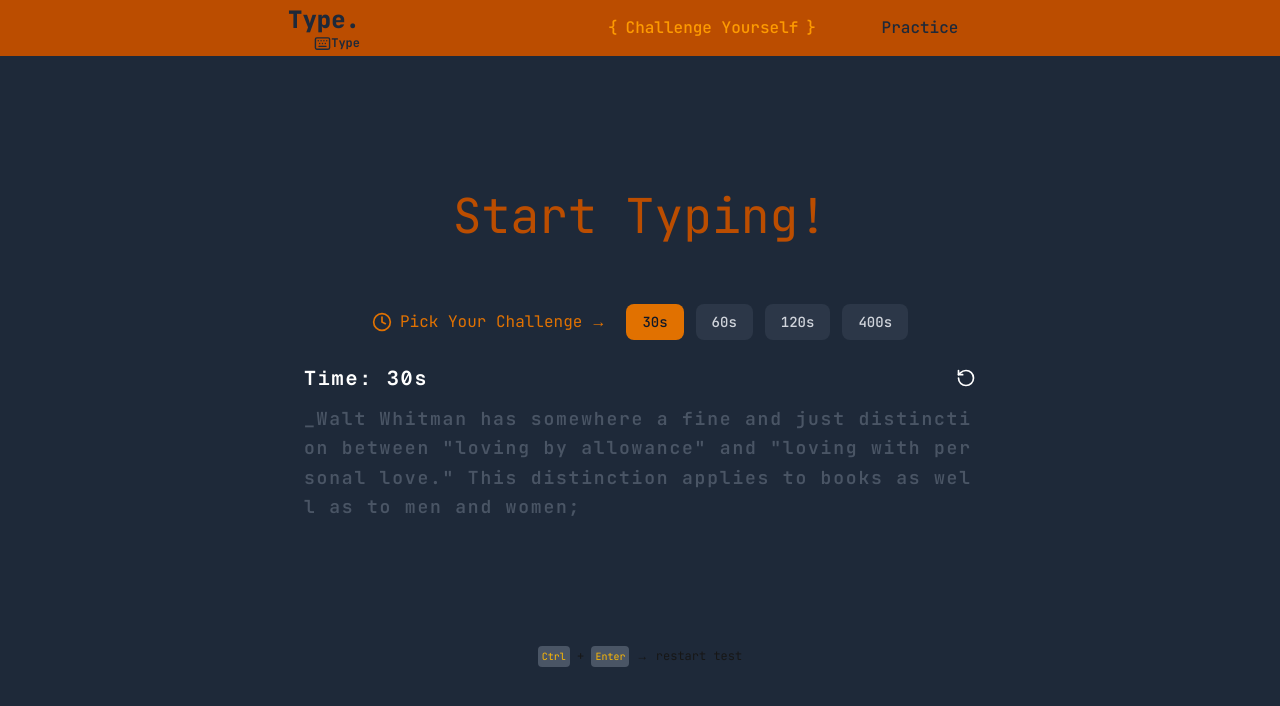
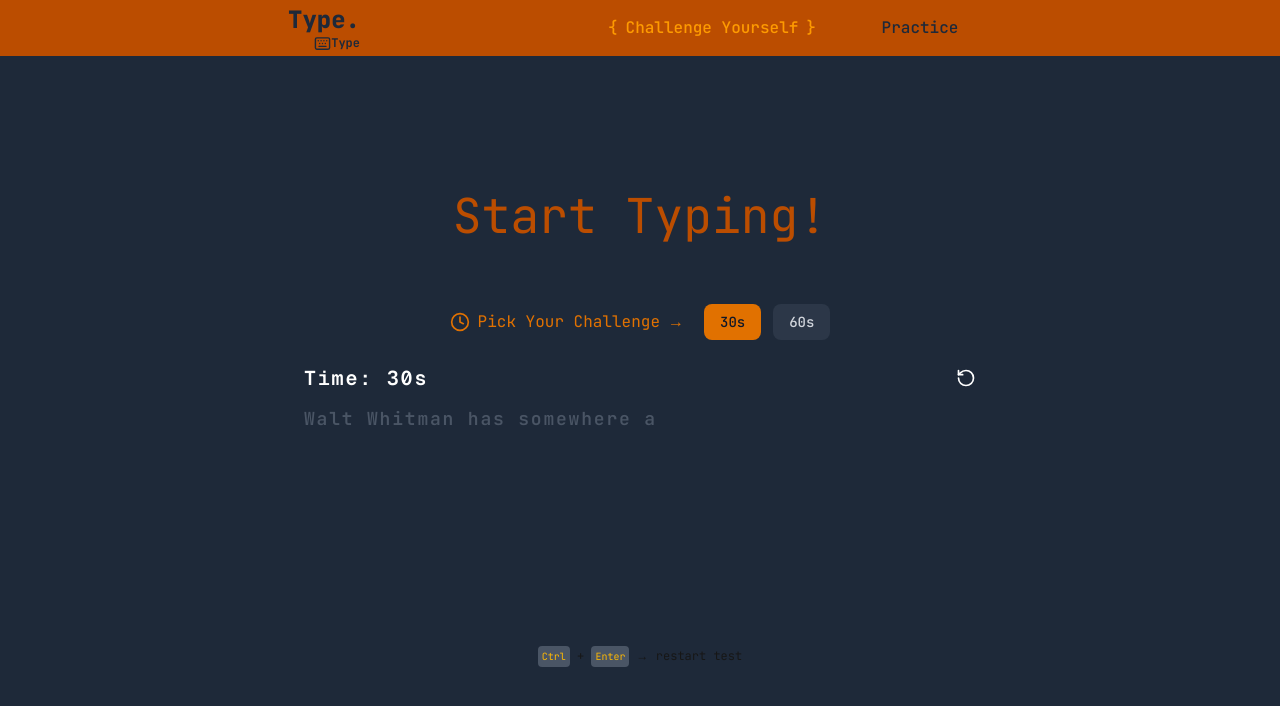
Before and after one commit to THEGunDevil/type-testing-website-frontend, a Next.js app: page / in a window 1280 px wide. Shown: the top 706 px of the page. Built offline with nearby package versions, Linux system fonts and the light colour scheme.

Commit message:
--allow-empty-message

```diff
--- a/app/page.tsx
+++ b/app/page.tsx
@@ -1,4 +1,4 @@
-"use client"
+"use client";
 
 import ChallengeOptions from "@/components/ChallengeOptions";
 import KeyboardShortcuts from "@/components/keyboardShortcuts";
@@ -7,7 +7,7 @@ import TextField from "@/components/TextField";
 import Timer from "@/components/Timer";
 import { useTextData } from "@/hooks/useTextData";
 import { loopString, proccessedTextData } from "@/lib/utils";
-import { useEffect, useState, useMemo } from "react";
+import { useEffect, useState, useMemo, useRef } from "react"; // useRef যুক্ত করা হয়েছে
 
 export default function Home() {
   const { text, fetchTextOffline } = useTextData();
@@ -16,40 +16,62 @@ export default function Home() {
     fetchTextOffline();
   }, []);
 
-  const processedTexts = useMemo(() => proccessedTextData(text?.data ?? ""), [text]);
+  const processedTexts = useMemo(
+    () => proccessedTextData(text?.data ?? ""),
+    [text],
+  );
   const [currentTextIndex, setCurrentTextIndex] = useState<number>(0);
   const practiceText = processedTexts[currentTextIndex] ?? "";
-  const practiceTextLetters = useMemo(() => loopString(practiceText), [practiceText]);
+  const practiceTextLetters = useMemo(
+    () => loopString(practiceText),
+    [practiceText],
+  );
 
   const [typedLetterArr, setTypedLetterArr] = useState<string[]>([]);
+
+  // লেটেস্ট টাইপ করা ডেটা ট্র্যাক করার জন্য useRef ব্যবহার করা হলো
+  const typedLetterArrRef = useRef<string[]>([]);
+  useEffect(() => {
+    typedLetterArrRef.current = typedLetterArr;
+  }, [typedLetterArr]);
+
   const [timer, setTimer] = useState<number>(30);
+  const timerRef = useRef(timer);
+  useEffect(() => {
+    timerRef.current = timer;
+  }, [timer]);
   const [selectedTimer, setSelectedTimer] = useState<number | null>(null);
   const [isStarted, setIsStarted] = useState(false);
   const [timeUp, setTimeUp] = useState<boolean>(false);
   const [hoveredTimer, setHoveredTimer] = useState<number | null>(null);
 
-  // Unified Timer Logic
+  const typedLetterArrToParagraph: string = typedLetterArr.join("");
+  const typedWords = typedLetterArrToParagraph.split(" ");
+  const [totalOfTypedLetters, setTotalOfTypedLetters] = useState<string[][]>(
+    [],
+  );
   useEffect(() => {
-    let interval: NodeJS.Timeout;
-    if (isStarted) {
-      interval = setInterval(() => {
-        setTimer((prev) => {
-          if (prev <= 1) {
+    if (!isStarted) return; // গেম শুরু না হলে কিছুই হবে না
+
+    const interval = setInterval(() => {
+      // timerRef.current ব্যবহার করে আমরা চেক করছি সময় ১ বা তার কম হলো কি না
+      if (timerRef.current <= 1) {
         clearInterval(interval);
+        setTimer(0);
         setTimeUp(true);
         setIsStarted(false);
-            return 0;
+        setTotalOfTypedLetters((prevArr) => [
+          ...prevArr,
+          typedLetterArrRef.current,
+        ]);
+      } else {
+        setTimer((prev) => prev - 1);
       }
-          return prev - 1;
-        });
     }, 1000);
-    }
-    return () => clearInterval(interval);
-  }, [isStarted]);
 
-  // Statistics Calculation
-  const typedLetterArrToParagraph: string = typedLetterArr.join("");
-  const typedWords = typedLetterArrToParagraph.split(" ");
+    return () => clearInterval(interval); // Cleanup function
+  }, [isStarted]); // এখানে শুধু isStarted থাকবে
+
   let countCorrectWords: number = 0;
 
   for (const w of typedWords) {
@@ -57,18 +79,21 @@ export default function Home() {
       countCorrectWords++;
     }
   }
-
-  const correctCharacterCount = typedLetterArr.reduce((count, letter, index) => {
+  const correctCharacterCount = typedLetterArr.reduce(
+    (count, letter, index) => {
       return letter === practiceTextLetters[index] ? count + 1 : count;
-  }, 0);
+    },
+    0,
+  );
 
   const incorrectCharacterCount = typedLetterArr.length - correctCharacterCount;
-  const accuracy = typedLetterArr.length > 0
+  const accuracy =
+    typedLetterArr.length > 0
       ? Math.round((correctCharacterCount / typedLetterArr.length) * 100)
       : 0;
 
   // Handlers
-  const challengeOptions = [30, 60, 120, 400];
+  const challengeOptions = [30, 60];
 
   const handleChangeTimeOnHover = (o: number) => setHoveredTimer(o);
 
@@ -78,25 +103,34 @@ export default function Home() {
     setTypedLetterArr([]);
     setIsStarted(false);
     setHoveredTimer(null);
+    setTotalOfTypedLetters([]); // সময় পরিবর্তন করলে হিস্ট্রি ক্লিয়ার হওয়া উচিত
   };
 
   const handleRestart = () => {
-    setTimer(selectedTimer ?? 30); // reset to selected time instead of defaulting to 30
+    setTimer(selectedTimer ?? 30);
     setTimeUp(false);
     setTypedLetterArr([]);
     setIsStarted(false);
     setHoveredTimer(null);
+    setTotalOfTypedLetters([]); // রিস্টার্ট করলেও হিস্ট্রি ক্লিয়ার করে দেওয়া হলো
+    setCurrentTextIndex(0); // রিস্টার্টে প্রথম টেক্সটে নিয়ে আসার জন্য (প্রয়োজন হলে)
   };
 
-  const handleCompleteText = () => {
+  // Home.tsx এর ভেতরে:
+
+  const handleCompleteText = (finalTypedArr: string[]) => {
+    // এখানে typedLetterArr এর বদলে finalTypedArr ব্যবহার করুন!
+    setTotalOfTypedLetters((prev) => [...prev, finalTypedArr]);
+
     const nextIndex = currentTextIndex + 1;
     if (nextIndex < processedTexts.length) {
       setCurrentTextIndex(nextIndex);
-      setTypedLetterArr([]); // clear typed characters for the next string
+      setTypedLetterArr([]);
+    } else {
+      // The whole test is completely finished.
     }
   };
 
-  // Shortcut Event Listener
   useEffect(() => {
     const handleKeyDown = (e: KeyboardEvent) => {
       if (e.key === "Enter" && (e.ctrlKey || e.metaKey)) {
@@ -108,10 +142,17 @@ export default function Home() {
     return () => {
       window.removeEventListener("keydown", handleKeyDown);
     };
-  }, [selectedTimer]); // Dependency added so it pulls the right time on reset
+  }, [selectedTimer]);
 
   const displayedTimer = hoveredTimer ?? timer;
 
+  // useEffect(() => {
+  //   console.log(totalOfTypedLetters);
+  // }, [totalOfTypedLetters]);
+  console.log(practiceTextLetters.length);
+  console.log(typedLetterArr.length);
+  console.log("practiceTextLetters: ", practiceTextLetters);
+  console.log("typedLetterArr: ", typedLetterArr);
   return (
     <main className="mt-14 xl:px-72 md:px-24 px-5 bg-gray-800">
       <section className="pt-10 font-jetbrains min-h-screen flex flex-col justify-center items-center">
--- a/components/ChallengeOptions.tsx
+++ b/components/ChallengeOptions.tsx
@@ -1,3 +1,4 @@
+"use client"
 import { Clock } from 'lucide-react'
 type ChallengeOptionProps = {
   challengeOptions: number[];
--- a/components/Result.tsx
+++ b/components/Result.tsx
@@ -1,5 +1,4 @@
-import React from "react";
-
+"use client"
 type ResultProps = {
   countCorrectWords: number;
   accuracy: number;
--- a/components/TextField.tsx
+++ b/components/TextField.tsx
@@ -1,6 +1,6 @@
 "use client";
 
-import { Dispatch, SetStateAction } from "react";
+import { Dispatch, SetStateAction, useEffect } from "react";
 
 type TextFieldProps = {
   practiceText: string;
@@ -10,7 +10,7 @@ type TextFieldProps = {
   isStarted: boolean;
   setIsStarted: Dispatch<SetStateAction<boolean>>;
   timeUp: boolean;
-  onComplete: () => void;
+  onComplete: (finalArr: string[]) => void;
 };
 
 function TextField({
@@ -23,7 +23,6 @@ function TextField({
   timeUp,
   onComplete,
 }: TextFieldProps) {
-
   const handleTypedText = (e: React.ChangeEvent<HTMLTextAreaElement>) => {
     e.stopPropagation();
     const value = e.target.value;
@@ -32,17 +31,23 @@ function TextField({
       setIsStarted(true);
     }
 
-    const newTypedArr = value.split("");
-    setTypedLetterArr(newTypedArr);
+    // TextField.tsx এর ভেতরে handleTypedText ফাংশন:
 
-    if (value.length === 0) return;
+        const newTypedArr = value.split("");
+        setTypedLetterArr(newTypedArr);
 
-    // Trigger next text when finished
-    if (newTypedArr.length >= practiceTextLetters.length) {
-      onComplete();
-    }
+        if (value.length === 0) return;
+
+        // > এর বদলে === বা >= দিন এবং ভেতরে newTypedArr পাস করুন
   };
-
+  useEffect(() => {
+      if (
+        typedLetterArr.length > 0 &&
+        typedLetterArr.length === practiceTextLetters.length
+      ) {
+        onComplete(typedLetterArr);
+      }
+    }, [typedLetterArr, practiceTextLetters.length]);
   return (
     <>
       <div className="absolute overflow-hidden inset-0 text-gray-600 pointer-events-none break-all whitespace-pre-wrap select-none">
@@ -64,6 +69,8 @@ function TextField({
         value={typedLetterArr.join("")} /* Bind value to clear field on reset */
         onChange={handleTypedText}
         spellCheck={false}
+        // onPaste prevents users from pasting any text
+        onPaste={(e) => e.preventDefault()}
         disabled={timeUp}
         maxLength={practiceTextLetters.length}
         className="absolute lg:w-2xl inset-0 scrollbar-none h-full w-full resize-none bg-transparent text-transparent outline-none caret-amber-700 z-10 break-all whitespace-pre-wrap"
--- a/lib/utils.ts
+++ b/lib/utils.ts
@@ -20,6 +20,7 @@ export const matchThroughArrayOfTypedStrings = (
 };
 export const proccessedTextData = (text: string): string[] => {
   const cleanText = text
+    .replace(/_/g, "")
     .replace(/[“”]/g, '"')
     .replace(/[‘’]/g, "'")
     .replace(/\s+/g, " ")
@@ -28,9 +29,9 @@ export const proccessedTextData = (text: string): string[] => {
   const words = cleanText.split(" ");
   const practiceTexts: string[] = [];
 
-  for (let i = 0; i < words.length; i += 30) {
+  for (let i = 0; i < words.length; i += 5) {
     const practiceText = words
-      .slice(i, i + 30)
+      .slice(i, i + 5)
       .join(" ");
 
     practiceTexts.push(practiceText);
```
Lines whose indentation alone changed are shown as unchanged.
